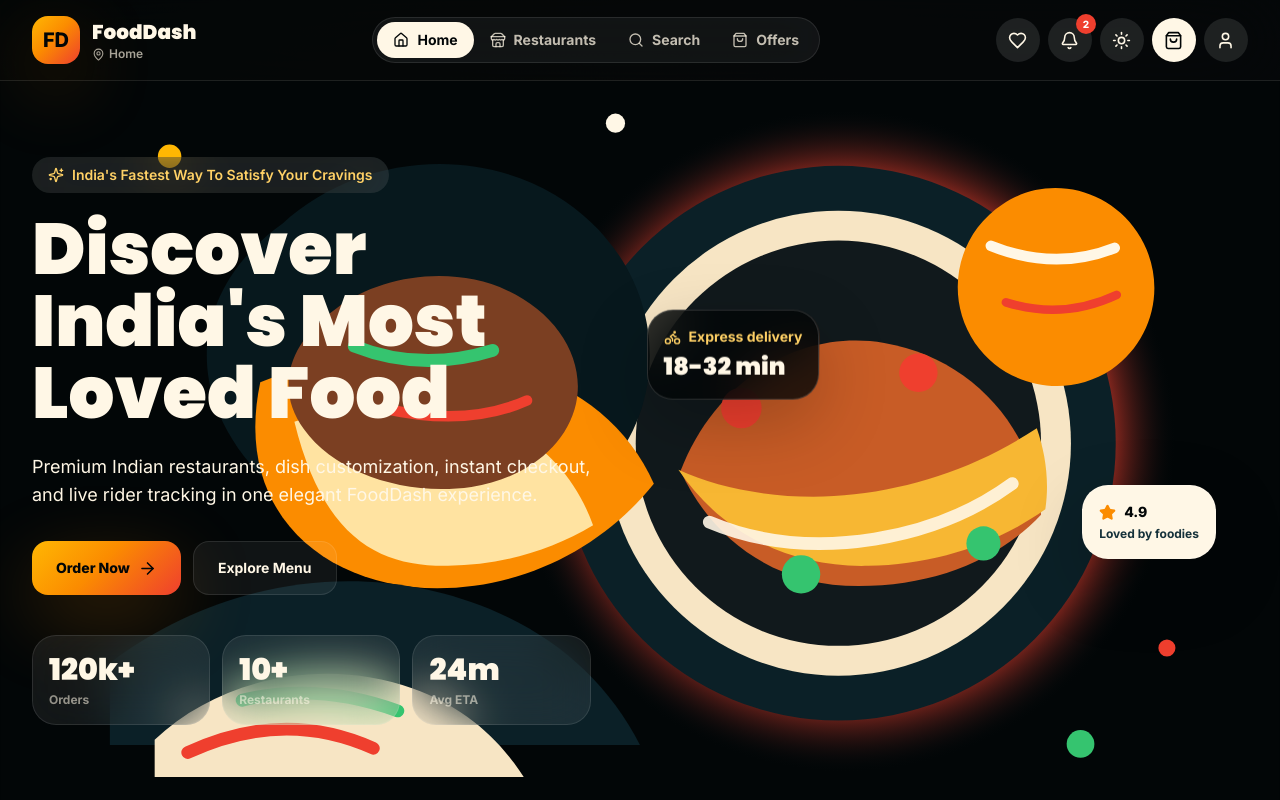
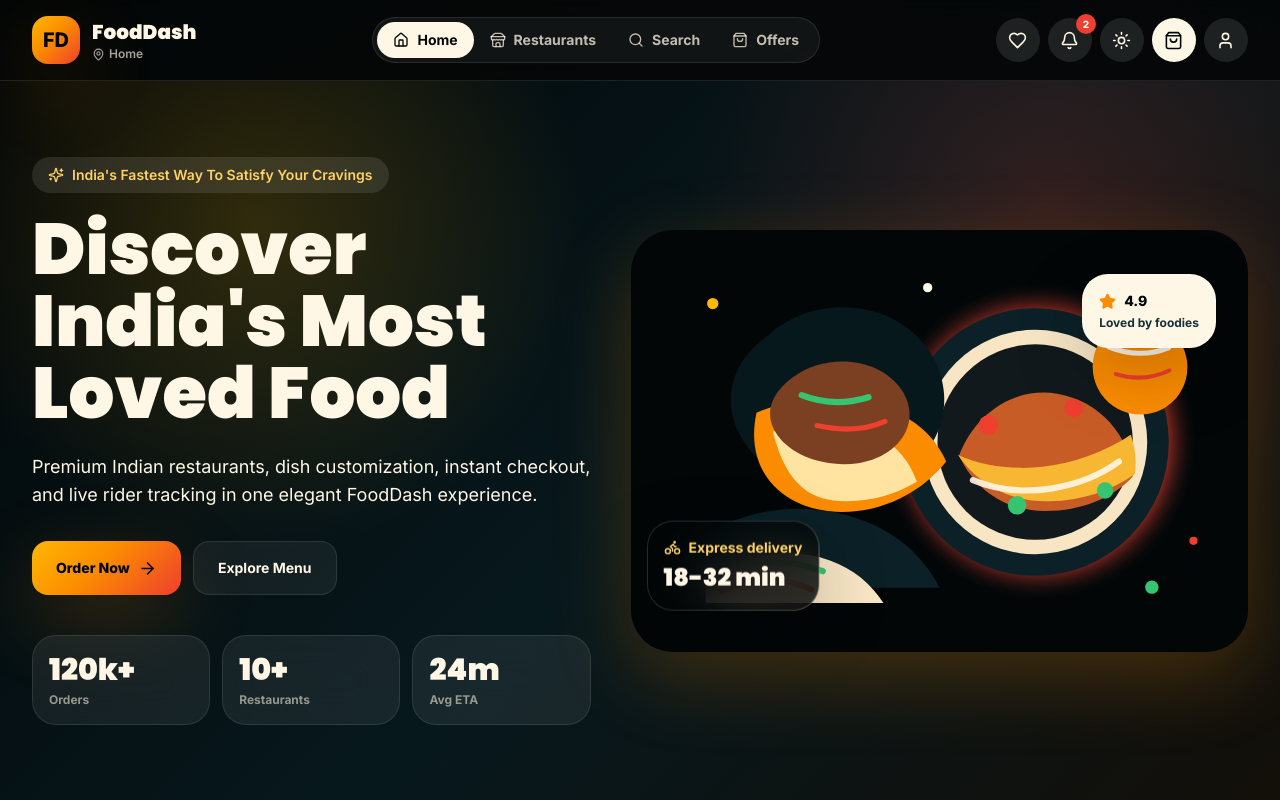
Before and after one commit to mahek-yadav/FoodDashapp, a React (Vite) app: page / in a window 1280 px wide. Shown: the top 800 px of the page. Built offline with nearby package versions, Linux system fonts and the light colour scheme.

Commit message:
revert(home): restore original hero card layout

```diff
--- a/src/pages/HomePage.jsx
+++ b/src/pages/HomePage.jsx
@@ -20,12 +20,6 @@
     <PageTransition>
       <section className="relative overflow-hidden">
         <div className="absolute inset-0 bg-radial-warm" />
-        {/* Full-bleed hero background */}
-        <div
-          className="absolute inset-0 bg-cover bg-center"
-          style={{ backgroundImage: `url(${assets.heroFeast})` }}
-          aria-hidden="true"
-        />
         <div className="page-shell relative grid min-h-[calc(100vh-5rem)] items-center gap-10 py-12 lg:grid-cols-[.95fr_1.05fr]">
           <motion.div initial={{ opacity: 0, y: 28 }} animate={{ opacity: 1, y: 0 }} transition={{ duration: 0.55 }}>
             <span className="pill mb-5 bg-white/10 text-flame-300 backdrop-blur-xl">
@@ -62,12 +56,12 @@
           </motion.div>
 
           <motion.div
-            initial={{ opacity: 0, scale: 0.98 }}
-            animate={{ opacity: 1, scale: 1 }}
+            initial={{ opacity: 0, scale: 0.94, rotate: 2 }}
+            animate={{ opacity: 1, scale: 1, rotate: 0 }}
             transition={{ duration: 0.7, ease: "easeOut" }}
-            className="relative z-10"
+            className="relative"
           >
-            {/* Small overlays positioned over the full-bleed background */}
+            <img src={assets.heroFeast} alt="Premium Indian food feast" className="w-full rounded-[42px] shadow-glow" />
             <motion.div
               animate={{ y: [0, -14, 0] }}
               transition={{ duration: 4, repeat: Infinity, ease: "easeInOut" }}
```
